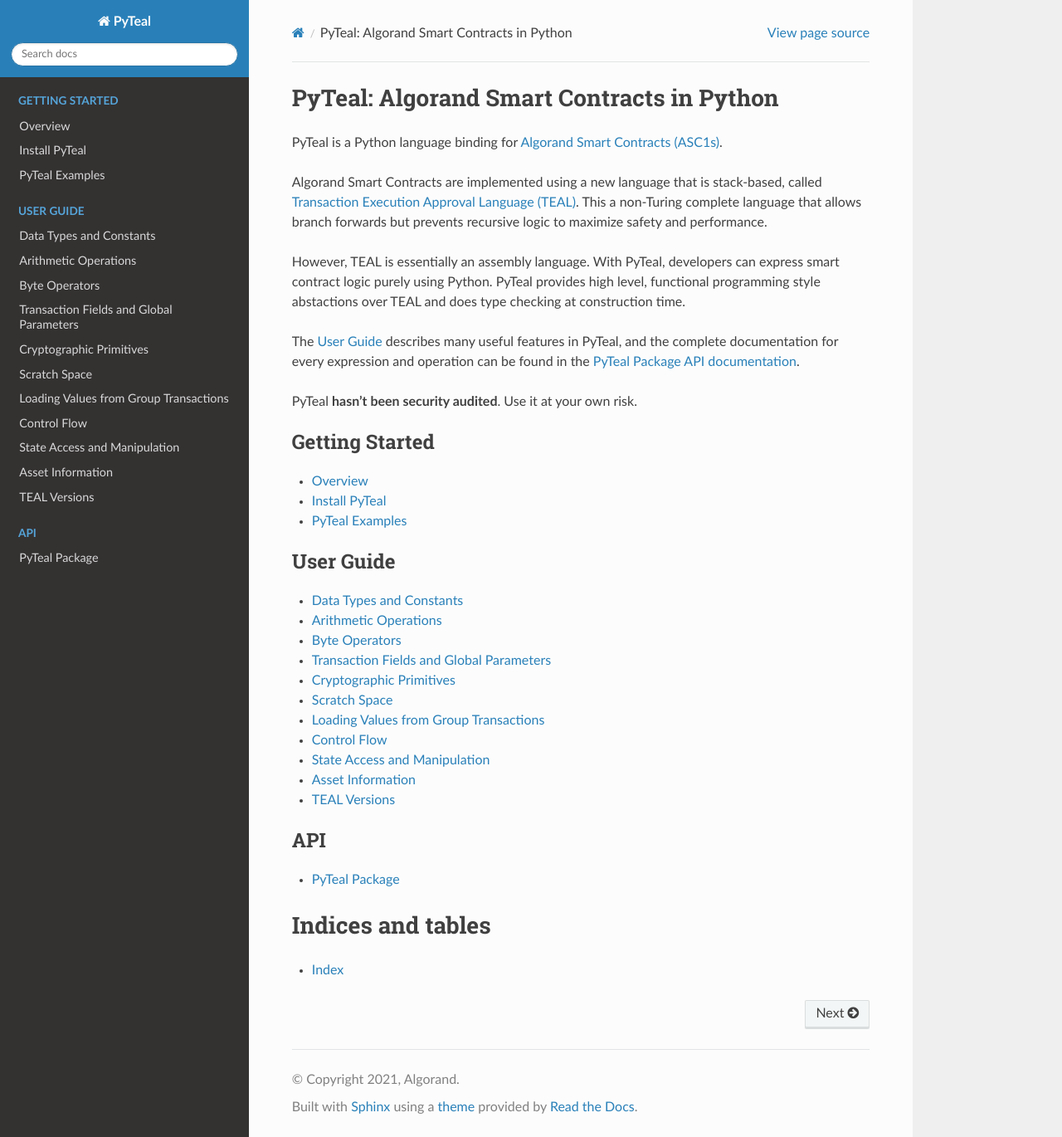
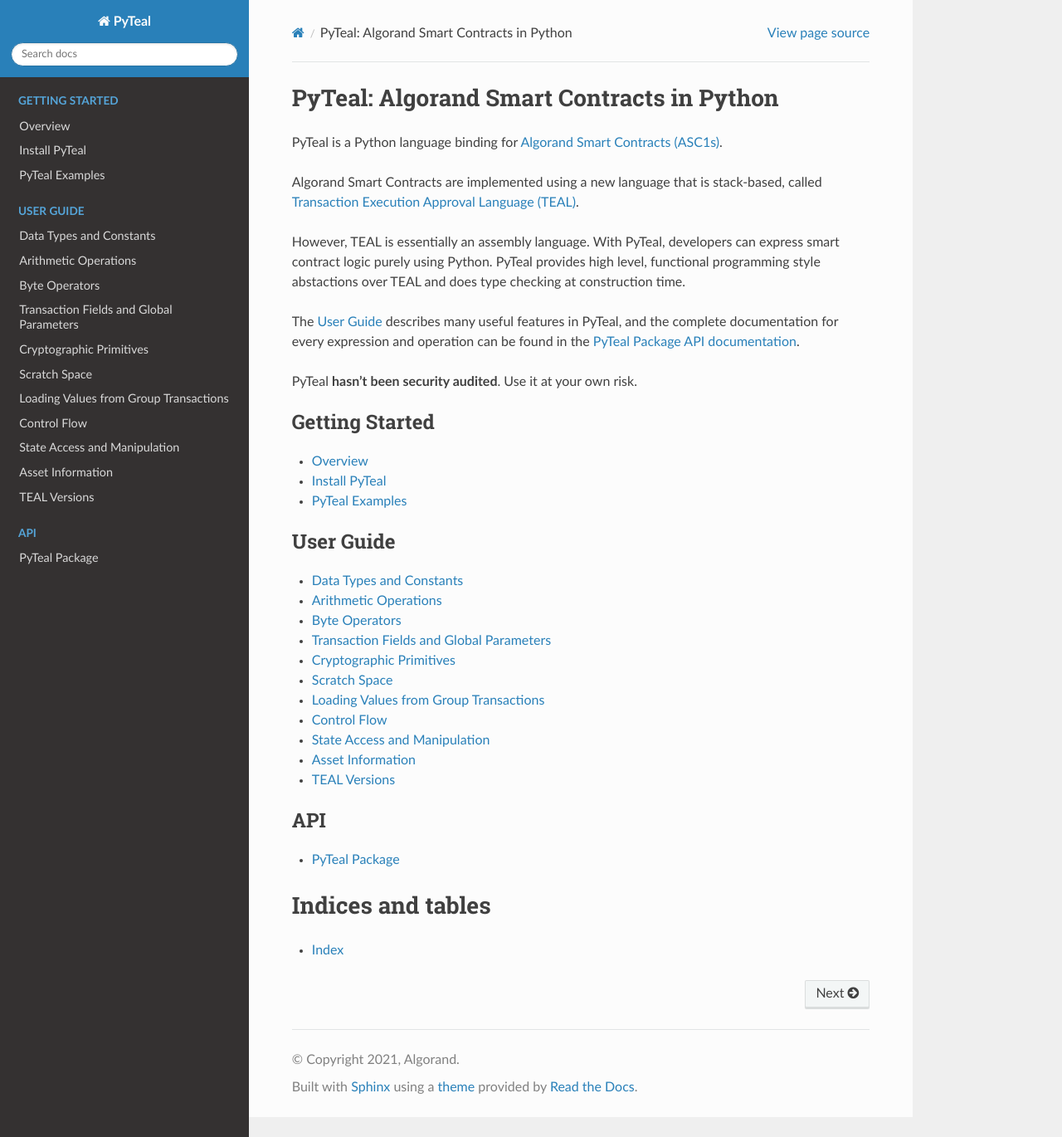
Before and after one commit to Cometdev312/Algorand-Smart-Contracts-in-Python, a Sphinx documentation site: the page built from docs/index.rst, in a window 1280 px wide and 1370 px high. Shown: the whole window at 83% size. Built offline with Sphinx 7.4.7 and the Read the Docs theme 2.0.0, drawn with Linux system fonts in a browser that asks for light colours.

Commit message:
Removing the mention non-Turing completeness (#248)
Removing the mention non-Turing completeness that is no more really relevant.

```diff
--- a/docs/index.rst
+++ b/docs/index.rst
@@ -10,8 +10,6 @@ PyTeal is a Python language binding for `Algorand Smart Contracts (ASC1s) <https
 
 Algorand Smart Contracts are implemented using a new language that is stack-based,
 called `Transaction Execution Approval Language (TEAL) <https://developer.algorand.org/docs/teal>`_.
-This a non-Turing complete language that allows branch forwards but prevents recursive logic
-to maximize safety and performance.
 
 However, TEAL is essentially an assembly language.
 With PyTeal, developers can express smart contract logic purely using Python.
```
